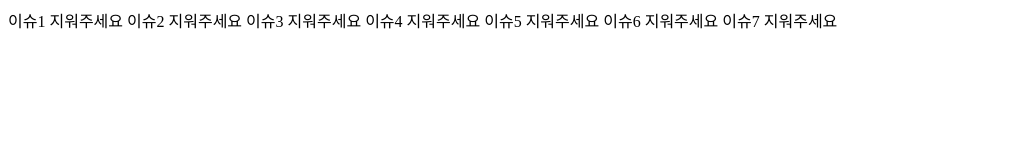
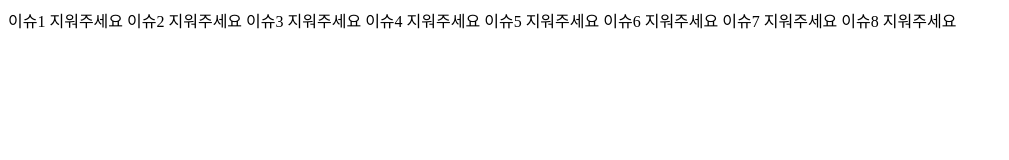
Before and after one commit to spark-o-petit/ex-pullRequest, a plain HTML site: page index.html in a window 1280 px wide. Shown: the whole page, without its empty margins (0-1009 px from the left). Drawn offline with Linux system fonts and the light colour scheme.

Commit message:
Update index.html

```diff
--- a/index.html
+++ b/index.html
@@ -6,25 +6,28 @@
   <title>Document</title>
 </head>
 <body>
-  <!-- Issue1 -->
+  <!-- 성현 -->
   이슈1 지워주세요
 
-  <!-- Issue2 -->
+  <!-- 은희 -->
   이슈2 지워주세요
 
-  <!-- Issue3 -->
+  <!-- 종호 -->
   이슈3 지워주세요
 
-  <!-- Issue4 -->
+  <!-- 진욱 -->
   이슈4 지워주세요
 
-  <!-- Issue5 -->
+  <!-- 가영 -->
   이슈5 지워주세요
 
-  <!-- Issue6 -->
+  <!-- 예슬 -->
   이슈6 지워주세요
 
-  <!-- Issue7 -->
+  <!-- 언동 -->
   이슈7 지워주세요
+
+  <!-- 정환 -->
+  이슈8 지워주세요
 </body>
 </html>
```
